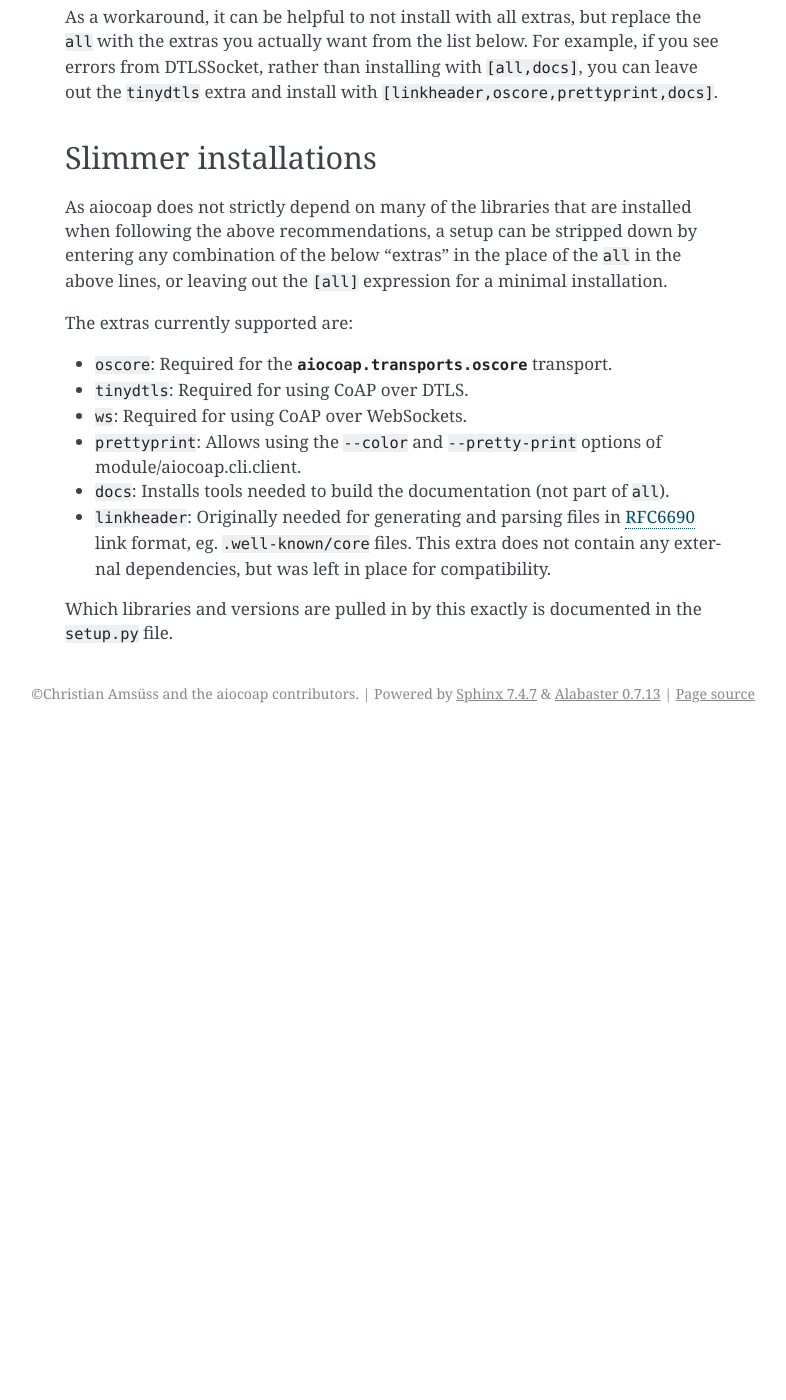
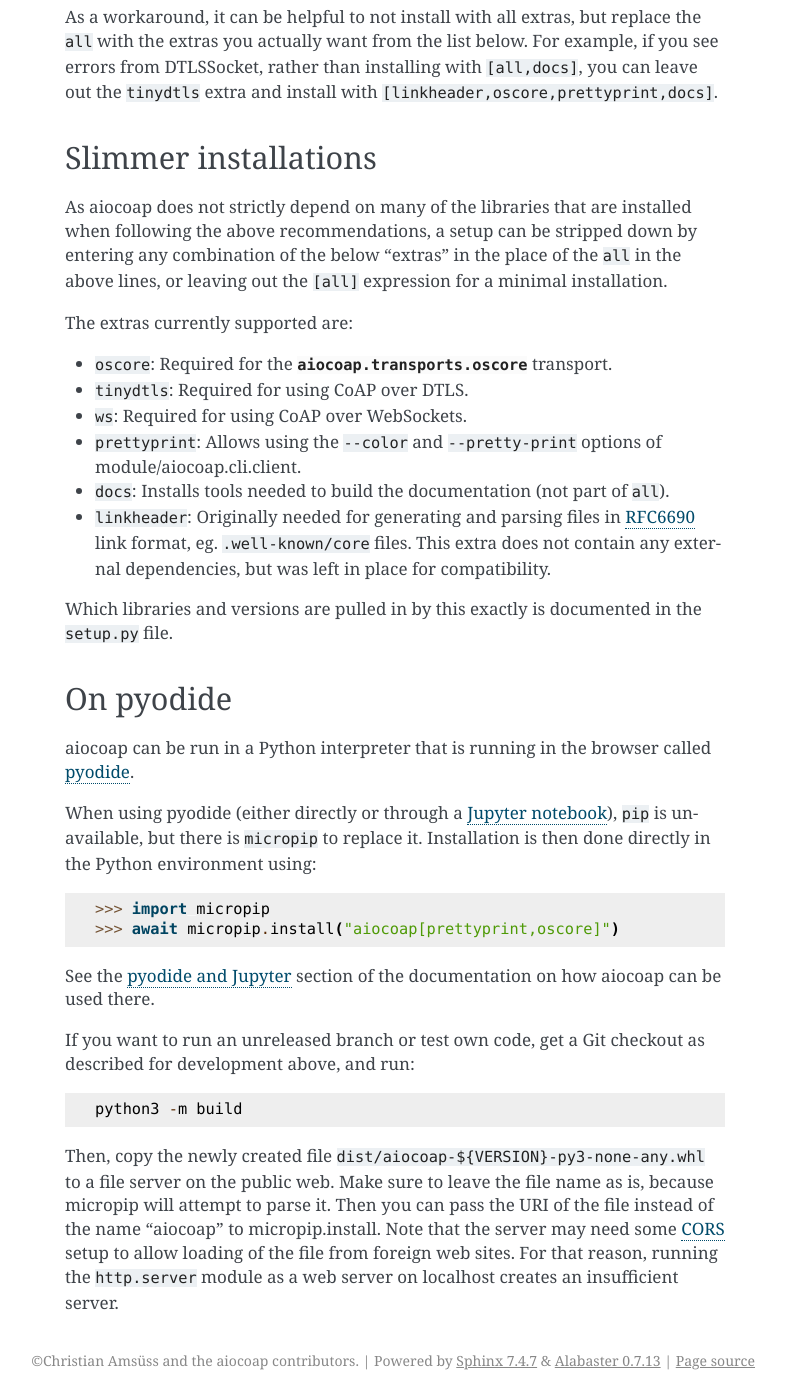
Before and after one commit to chrysn/aiocoap, a Sphinx documentation site: the page built from doc/installation.rst, in a window 1280 px wide and 1400 px high, scrolled down 1238 px. Shown: the whole window, without its empty margins (355-1141 px from the left). Built offline with Sphinx 7.4.7, drawn with Linux system fonts in a browser that asks for light colours; pages that are not in the unit, such as notebooks, are missing from menus; the version number could not be read and is left out; before the commit the page ends 1971 px from its top, so only the background shows below that.

Commit message:
doc: Add pyodide documentation

```diff
--- a/doc/index.rst
+++ b/doc/index.rst
@@ -12,6 +12,7 @@
 
    examples
    tools
+   pyodide
    faq
    news
    LICENSE
--- a/doc/installation.rst
+++ b/doc/installation.rst
@@ -99,3 +99,38 @@ Which libraries and versions are pulled in by this exactly is documented in the
 ``setup.py`` file.
 
 .. _RFC6690: https://tools.ietf.org/html/rfc6690
+
+.. _installation-pyodide:
+
+On pyodide
+----------
+
+aiocoap can be run in a Python interpreter that is running in the browser
+called pyodide_.
+
+When using pyodide (either directly or through a `Jupyter notebook`_),
+``pip`` is unavailable, but there is ``micropip`` to replace it.
+Installation is then done directly in the Python environment using::
+
+    >>> import micropip
+    >>> await micropip.install("aiocoap[prettyprint,oscore]")
+
+See the :doc:`pyodide` section of the documentation on how aiocoap can be used there.
+
+.. _pyodide: https://pyodide.org/
+.. _`Jupyter notebook`: https://jupyter.org/try-jupyter/
+
+If you want to run an unreleased branch or test own code,
+get a Git checkout as described for development above, and run::
+
+    python3 -m build
+
+Then, copy the newly created file ``dist/aiocoap-${VERSION}-py3-none-any.whl``
+to a file server on the public web.
+Make sure to leave the file name as is,
+because micropip will attempt to parse it.
+Then you can pass the URI of the file instead of the name "aiocoap" to micropip.install.
+Note that the server may need some CORS_ setup to allow loading of the file from foreign web sites.
+For that reason, running the ``http.server`` module as a web server on localhost creates an insufficient server.
+
+.. _CORS: https://en.wikipedia.org/wiki/Cross-origin_resource_sharing
```
Also changed, not shown: doc/guidedtour.rst (+14 -0 lines), doc/pyodide.rst (added, +37 -0 lines).
